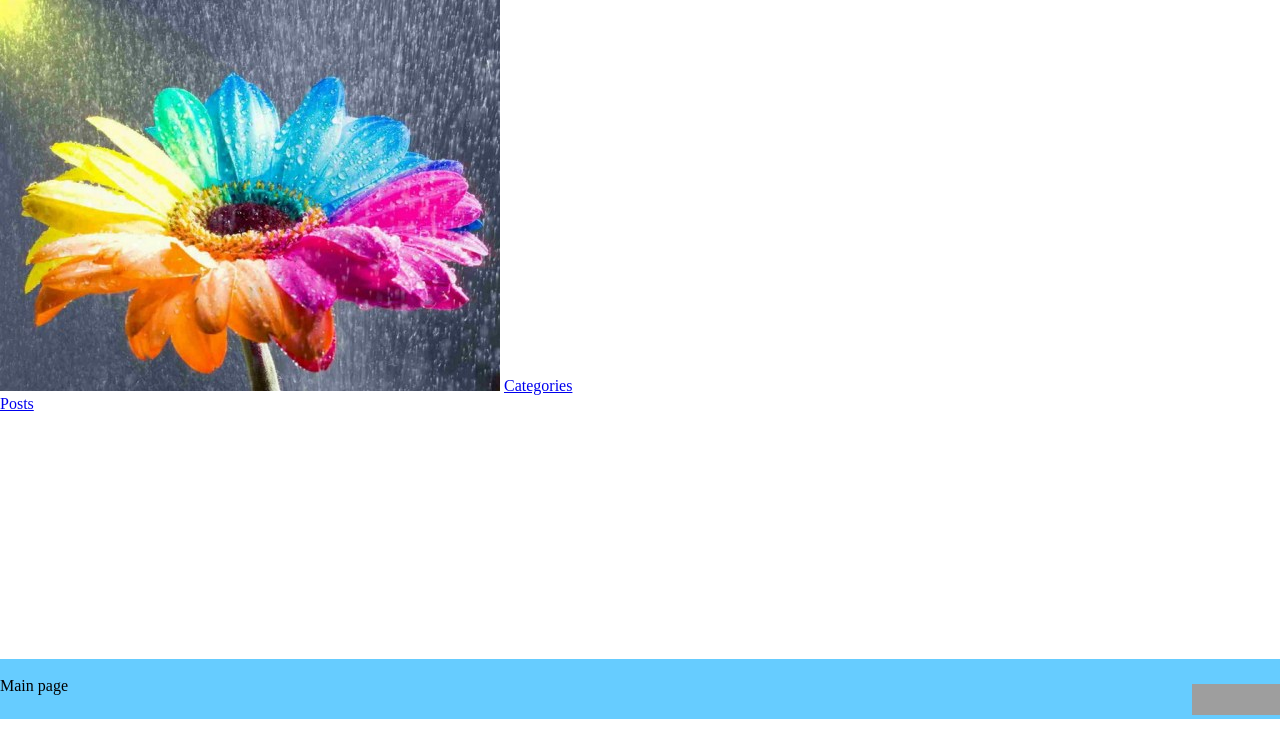
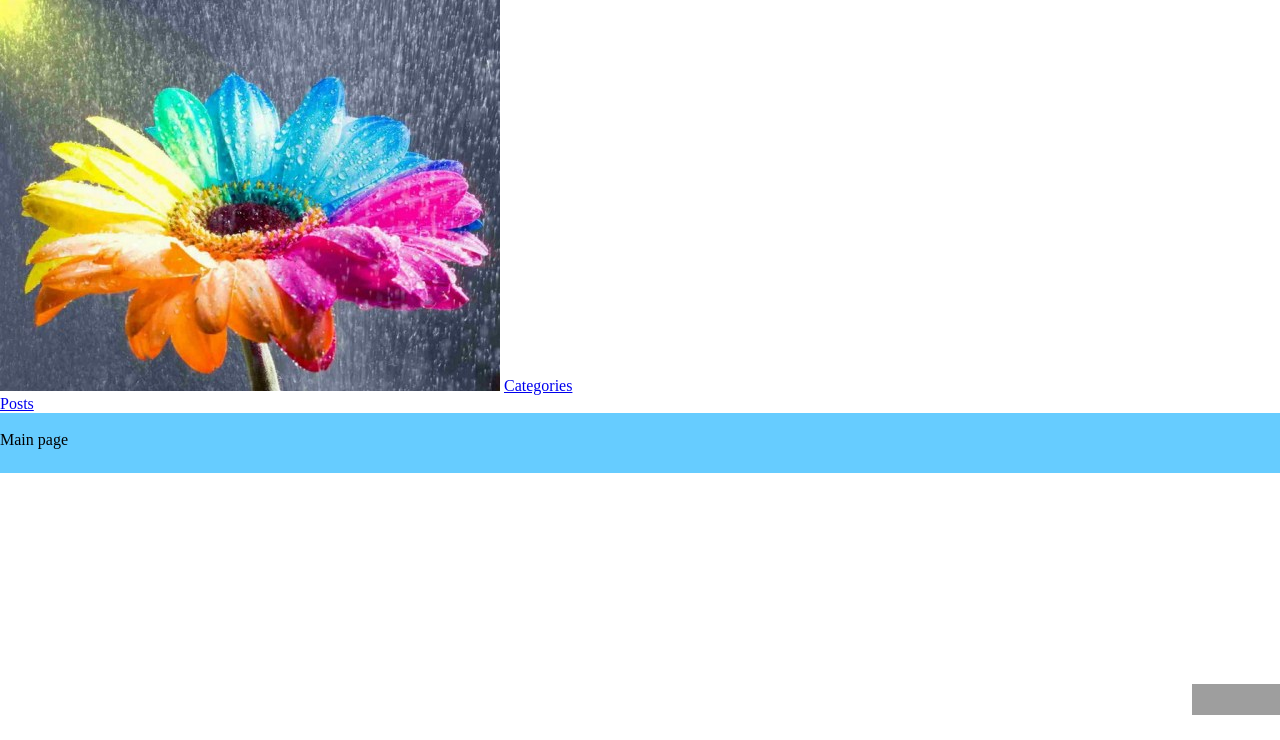
Before and after one commit to Jules-7/blog, a Django app: page / in a window 1280 px wide. Shown: the part 81-821 px from the top of the page. Run offline with Django 3.2, Linux system fonts and the light colour scheme; some libraries are stand-ins or nearby versions; grey boxes are pictures that could not be loaded.

Commit message:
Fix footer position

```diff
--- a/static/css/site.css
+++ b/static/css/site.css
@@ -17,7 +17,7 @@ body {
     padding-bottom:60px;   /* Height of the footer */
 }
 #footer {
-    position:absolute;
+    position:relative;
     bottom:0;
     width:100%;
     height:60px;   /* Height of the footer */
@@ -35,12 +35,3 @@ body {
     color: black;
     text-decoration: none;
 }
-.hello{
-
-}
-.hello{
-
-}
-.hello{
-
-}
```
